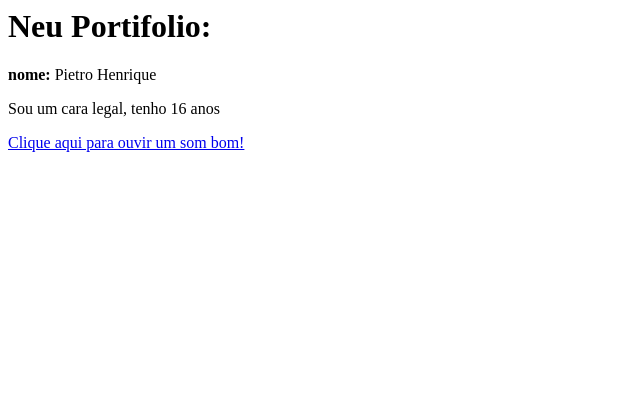
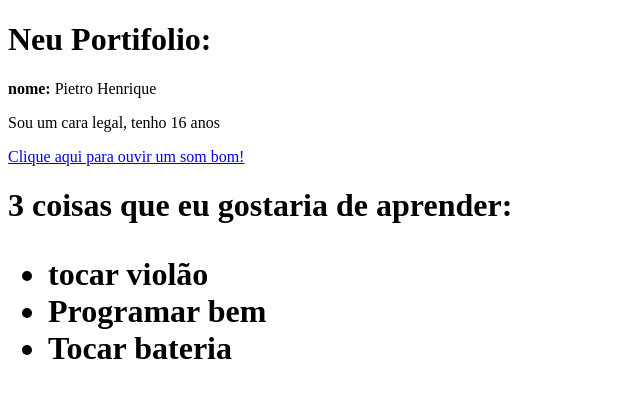
Before and after one commit to Pietrohcs/meu-portfolio, a plain HTML site: page index.html in a window 1280 px wide. Shown: the whole page, without its empty margins (0-640 px from the left). Drawn offline with Linux system fonts and the light colour scheme.

Commit message:
Pagina completa, agora foi

```diff
--- a/index.html
+++ b/index.html
@@ -1,4 +1,28 @@
-<h1>Neu Portifolio:</h1>
-<p><strong>nome: </strong> Pietro Henrique</p>
-<p>Sou um cara legal, tenho 16 anos</p>
-<p><a href="http://youtube.com/results?search_query=evidencias+chitaozinho+e+xororo">Clique aqui para ouvir um som bom!</a>
+<!DOCTYPE html>
+<html lang="pt-br">
+<head>
+    <meta charset="UTF-8">
+    <meta name="viewport" content="width=device-width, initial-scale=1.0">
+    <title>index</title>
+</head>
+<body>
+        <h1>Neu Portifolio:</h1>
+            <p><strong>nome: </strong> Pietro Henrique</p>
+            <p>Sou um cara legal, tenho 16 anos</p>
+            <p><a href="http://youtube.com/results?search_query=evidencias+chitaozinho+e+xororo">Clique aqui para ouvir um som bom!</a>
+            <h1>3 coisas que eu gostaria de aprender:
+                <ul>
+                    <li>tocar violão</li>
+                    <li>Programar bem</li>
+                    <li>Tocar bateria</li>
+                </ul>
+        </h1>
+                <!--On branch master
+        Changes not staged for commit:
+        (use "git add <file>..." to update what will be committed)
+        (use "git restore <file>..." to discard changes in working directory)
+                modified:   index.html
+
+        no changes added to commit (use "git add" and/or "git commit -a")-->
+</body>
+</html>
```
